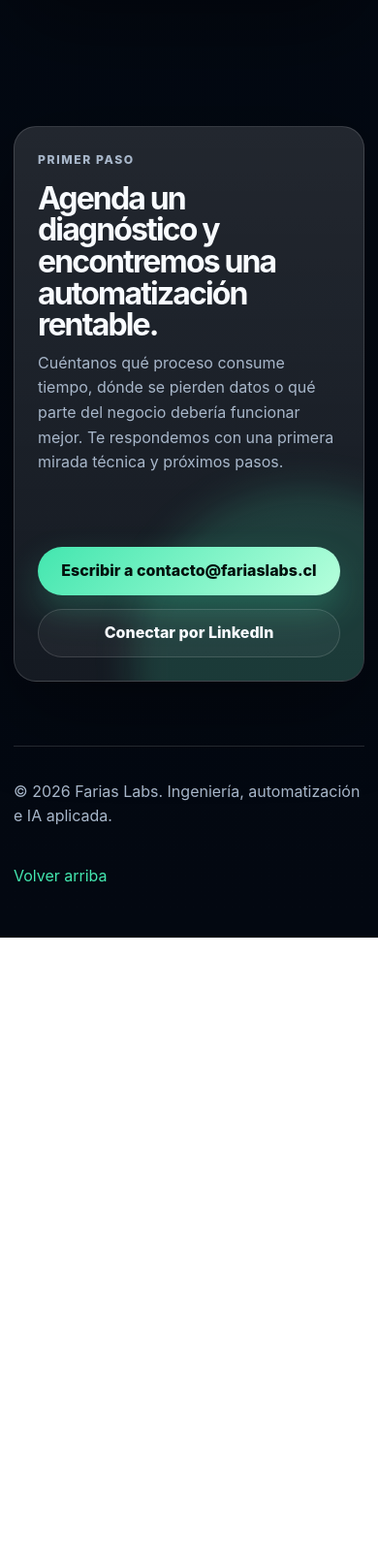
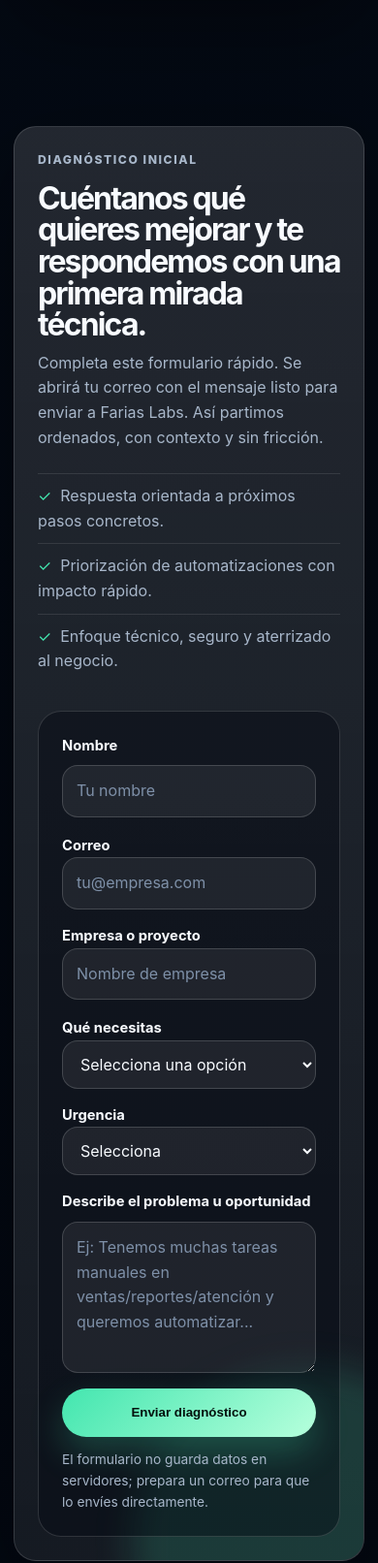
Before and after one commit to Yeezyboyskn/landing_oscar, a plain HTML site: page index.html in a window 390 px wide. Shown: the part 9345-10957 px from the top of the page at 97% size. Before the commit the page ends 10312 px from the top, so only its background shows below. Drawn offline with Linux system fonts and the light colour scheme.

Commit message:
Add embedded lead capture form

```diff
--- a/index.html
+++ b/index.html
@@ -243,19 +243,67 @@
     </section>
 
     <section class="section cta-section" id="contacto">
-      <div class="container cta-box">
-        <div>
-          <p class="eyebrow">Primer paso</p>
-          <h2>Agenda un diagnóstico y encontremos una automatización rentable.</h2>
+      <div class="container cta-box contact-box">
+        <div class="contact-copy">
+          <p class="eyebrow">Diagnóstico inicial</p>
+          <h2>Cuéntanos qué quieres mejorar y te respondemos con una primera mirada técnica.</h2>
           <p>
-            Cuéntanos qué proceso consume tiempo, dónde se pierden datos o qué parte del negocio debería funcionar mejor.
-            Te respondemos con una primera mirada técnica y próximos pasos.
+            Completa este formulario rápido. Se abrirá tu correo con el mensaje listo para enviar a Farias Labs.
+            Así partimos ordenados, con contexto y sin fricción.
           </p>
+          <ul class="contact-promises">
+            <li>Respuesta orientada a próximos pasos concretos.</li>
+            <li>Priorización de automatizaciones con impacto rápido.</li>
+            <li>Enfoque técnico, seguro y aterrizado al negocio.</li>
+          </ul>
         </div>
-        <div class="contact-actions">
-          <a class="btn primary" href="mailto:contacto@fariaslabs.cl?subject=Diagnóstico%20Farias%20Labs&body=Hola%20Farias%20Labs,%0A%0AQuiero%20evaluar%20una%20solución%20para:%0A%0A1.%20Problema%20actual:%0A2.%20Herramientas%20que%20uso:%0A3.%20Objetivo%20ideal:%0A4.%20Urgencia:%0A">Escribir a contacto@fariaslabs.cl</a>
-          <a class="btn secondary" href="https://www.linkedin.com/in/oscar-alejandro-farias-baeza-yzkn3922" target="_blank" rel="noopener">Conectar por LinkedIn</a>
-        </div>
+
+        <form class="lead-form" id="lead-form">
+          <div class="form-row">
+            <label for="name">Nombre</label>
+            <input id="name" name="name" type="text" autocomplete="name" placeholder="Tu nombre" required />
+          </div>
+          <div class="form-row two-cols">
+            <div>
+              <label for="email">Correo</label>
+              <input id="email" name="email" type="email" autocomplete="email" placeholder="tu@empresa.com" required />
+            </div>
+            <div>
+              <label for="company">Empresa o proyecto</label>
+              <input id="company" name="company" type="text" autocomplete="organization" placeholder="Nombre de empresa" />
+            </div>
+          </div>
+          <div class="form-row two-cols">
+            <div>
+              <label for="service">Qué necesitas</label>
+              <select id="service" name="service" required>
+                <option value="">Selecciona una opción</option>
+                <option>Automatizar un proceso</option>
+                <option>Crear un asistente con IA</option>
+                <option>Integrar herramientas o plataformas</option>
+                <option>Mejorar captación de clientes</option>
+                <option>Crear software o dashboard</option>
+                <option>No estoy seguro, necesito diagnóstico</option>
+              </select>
+            </div>
+            <div>
+              <label for="urgency">Urgencia</label>
+              <select id="urgency" name="urgency" required>
+                <option value="">Selecciona</option>
+                <option>Esta semana</option>
+                <option>Este mes</option>
+                <option>Próximos 3 meses</option>
+                <option>Solo estoy evaluando</option>
+              </select>
+            </div>
+          </div>
+          <div class="form-row">
+            <label for="message">Describe el problema u oportunidad</label>
+            <textarea id="message" name="message" rows="5" placeholder="Ej: Tenemos muchas tareas manuales en ventas/reportes/atención y queremos automatizar..." required></textarea>
+          </div>
+          <button class="btn primary form-submit" type="submit">Enviar diagnóstico</button>
+          <p class="form-note" id="form-note">El formulario no guarda datos en servidores; prepara un correo para que lo envíes directamente.</p>
+        </form>
       </div>
     </section>
   </main>
--- a/script.js
+++ b/script.js
@@ -1,6 +1,8 @@
 const menuButton = document.querySelector('.menu-toggle');
 const navLinks = document.querySelector('.nav-links');
 const year = document.querySelector('#year');
+const leadForm = document.querySelector('#lead-form');
+const formNote = document.querySelector('#form-note');
 
 year.textContent = new Date().getFullYear();
 
@@ -15,3 +17,40 @@ navLinks?.querySelectorAll('a').forEach((link) => {
     menuButton?.setAttribute('aria-expanded', 'false');
   });
 });
+
+leadForm?.addEventListener('submit', (event) => {
+  event.preventDefault();
+
+  const data = new FormData(leadForm);
+  const name = data.get('name')?.toString().trim();
+  const email = data.get('email')?.toString().trim();
+  const company = data.get('company')?.toString().trim() || 'No indicado';
+  const service = data.get('service')?.toString().trim();
+  const urgency = data.get('urgency')?.toString().trim();
+  const message = data.get('message')?.toString().trim();
+
+  const subject = `Diagnóstico Farias Labs - ${service || 'Nueva consulta'}`;
+  const body = [
+    'Hola Farias Labs,',
+    '',
+    'Quiero solicitar un diagnóstico inicial.',
+    '',
+    `Nombre: ${name}`,
+    `Correo: ${email}`,
+    `Empresa o proyecto: ${company}`,
+    `Necesidad: ${service}`,
+    `Urgencia: ${urgency}`,
+    '',
+    'Problema u oportunidad:',
+    message,
+    '',
+    'Quedo atento/a a los próximos pasos.'
+  ].join('\n');
+
+  const mailto = `mailto:contacto@fariaslabs.cl?subject=${encodeURIComponent(subject)}&body=${encodeURIComponent(body)}`;
+  window.location.href = mailto;
+
+  if (formNote) {
+    formNote.textContent = 'Listo: se abrió tu correo con el mensaje preparado. Solo debes revisar y enviar.';
+  }
+});
--- a/styles.css
+++ b/styles.css
@@ -145,10 +145,25 @@ h3 { font-size: 1.24rem; letter-spacing: -0.028em; margin-bottom: 10px; }
 
 .cta-section { padding-top: 38px; }
 .cta-box { padding: 38px; display: grid; grid-template-columns: 1fr auto; align-items: center; gap: 28px; overflow: hidden; }
+.contact-box { grid-template-columns: 0.9fr 1.1fr; align-items: start; }
 .cta-box::before { content: ""; position: absolute; inset: auto -120px -160px auto; width: 360px; height: 360px; border-radius: 999px; background: rgba(67,230,175,0.16); filter: blur(18px); }
 .cta-box > * { position: relative; }
 .cta-box h2 { margin-bottom: 10px; }
 .contact-actions { justify-content: flex-end; }
+.contact-promises { margin: 24px 0 0; padding: 0; list-style: none; }
+.contact-promises li { color: var(--muted); padding: 10px 0; border-top: 1px solid rgba(255,255,255,0.10); }
+.contact-promises li::before { content: "✓"; color: var(--brand); margin-right: 9px; }
+.lead-form { display: grid; gap: 16px; padding: 24px; border: 1px solid rgba(255,255,255,0.14); border-radius: 24px; background: rgba(3, 8, 17, 0.42); }
+.form-row { display: grid; gap: 8px; }
+.two-cols { grid-template-columns: repeat(2, 1fr); gap: 14px; }
+.lead-form label { color: var(--text); font-weight: 750; font-size: 0.92rem; }
+.lead-form input, .lead-form select, .lead-form textarea { width: 100%; border: 1px solid rgba(255,255,255,0.16); border-radius: 16px; background: rgba(255,255,255,0.07); color: var(--text); padding: 13px 14px; font: inherit; outline: none; }
+.lead-form textarea { resize: vertical; min-height: 132px; }
+.lead-form input::placeholder, .lead-form textarea::placeholder { color: var(--muted-2); }
+.lead-form input:focus, .lead-form select:focus, .lead-form textarea:focus { border-color: rgba(67,230,175,0.65); box-shadow: 0 0 0 4px rgba(67,230,175,0.10); }
+.lead-form select option { color: #06101d; }
+.form-submit { border: 0; cursor: pointer; width: 100%; }
+.form-note { color: var(--muted-2); font-size: 0.86rem; margin: -4px 0 0; }
 
 .footer { display: flex; justify-content: space-between; gap: 20px; color: var(--muted); padding: 34px 0 50px; border-top: 1px solid var(--line); }
 .footer a { color: var(--brand); }
@@ -157,7 +172,7 @@ h3 { font-size: 1.24rem; letter-spacing: -0.028em; margin-bottom: 10px; }
   .menu-toggle { display: block; }
   .nav-links { position: absolute; top: 74px; left: 20px; right: 20px; display: none; flex-direction: column; align-items: stretch; padding: 18px; border: 1px solid var(--line); border-radius: 20px; background: rgba(6, 16, 29, 0.98); }
   .nav-links.open { display: flex; }
-  .hero, .method, .stack-layout, .founder, .cta-box { grid-template-columns: 1fr; }
+  .hero, .method, .stack-layout, .founder, .cta-box, .contact-box { grid-template-columns: 1fr; }
   .hero { min-height: auto; padding: 58px 0; }
   .grid.cards { grid-template-columns: repeat(2, 1fr); }
   .outcome-grid { grid-template-columns: repeat(2, 1fr); }
@@ -166,7 +181,7 @@ h3 { font-size: 1.24rem; letter-spacing: -0.028em; margin-bottom: 10px; }
 
 @media (max-width: 620px) {
   .container { width: min(100% - 28px, 1160px); }
-  .grid.cards, .outcome-grid, .metrics { grid-template-columns: 1fr; }
+  .grid.cards, .outcome-grid, .metrics, .two-cols { grid-template-columns: 1fr; }
   .panel-grid { grid-template-columns: 1fr; }
   .section { padding: 66px 0; }
   .hero-panel, .founder-card, .quote-card, .service-card, .cta-box { border-radius: 23px; padding: 24px; }
```
